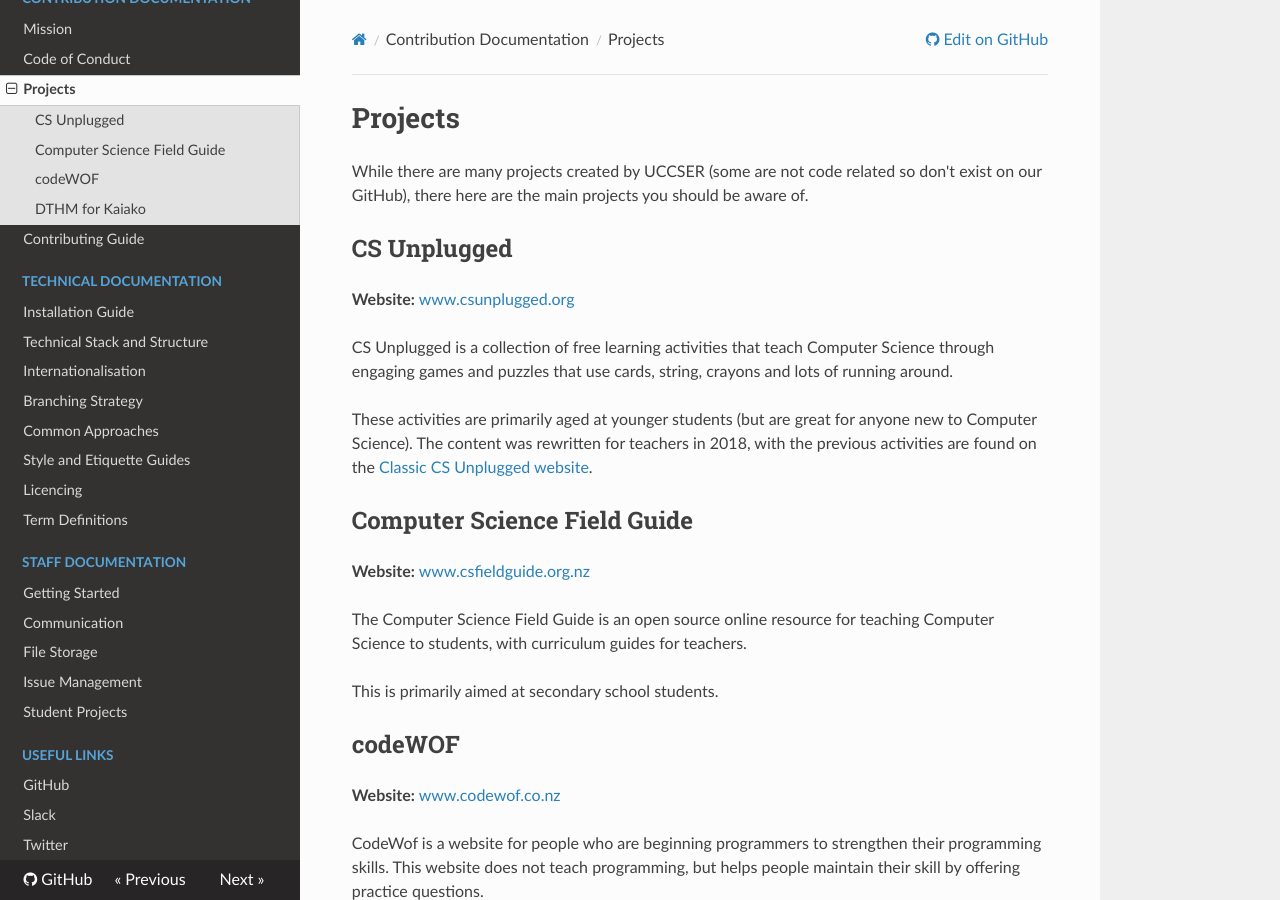
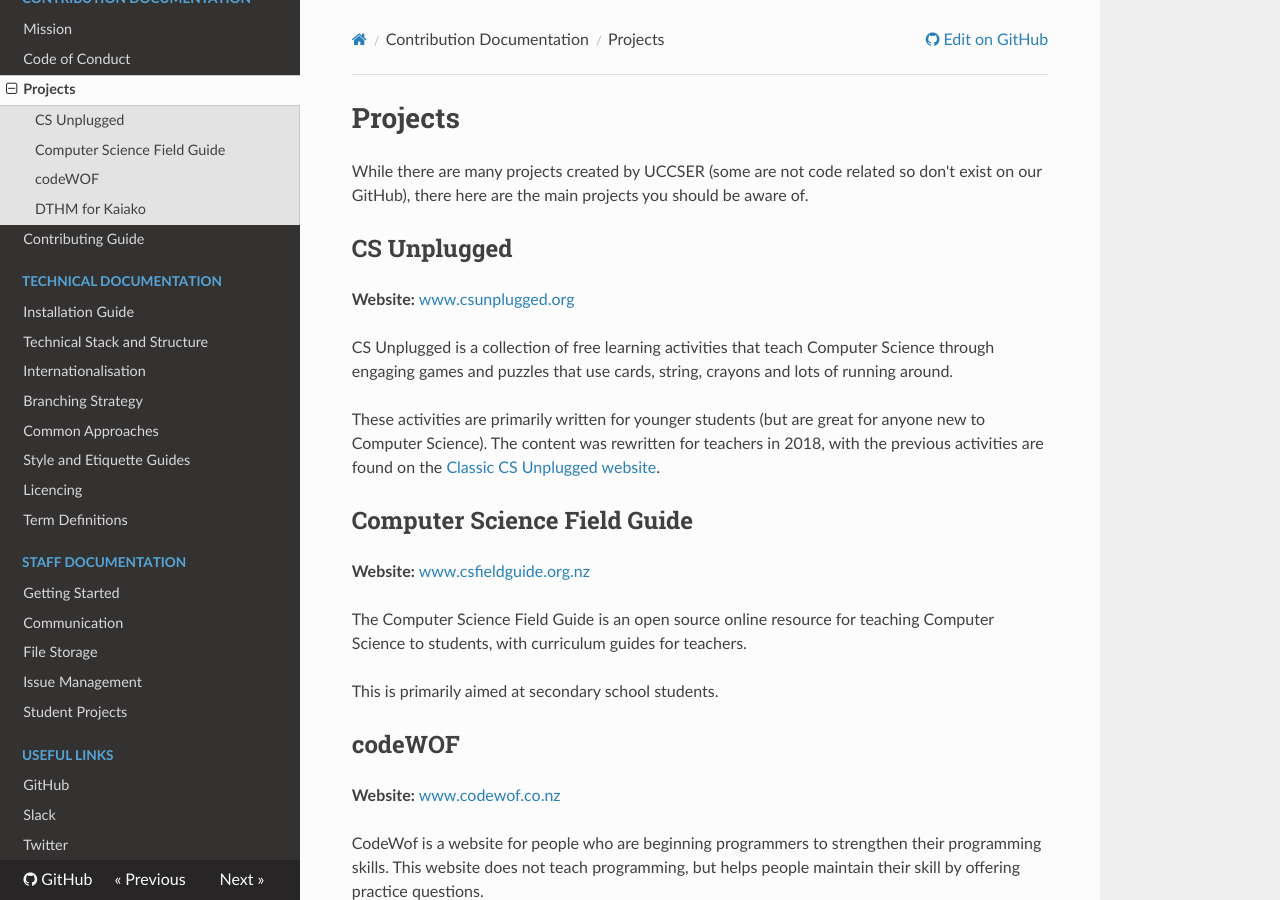
Before and after one commit to uccser/uccser.github.io, an MkDocs documentation site: the page built from docs/contribution-documentation/projects.md, in a window 1280 px wide and 900 px high. Built offline with MkDocs 1.6.1, drawn with Linux system fonts in a browser that asks for light colours; nearby versions of some CDN libraries.

Commit message:
Update projects.md

```diff
--- a/docs/contribution-documentation/projects.md
+++ b/docs/contribution-documentation/projects.md
@@ -8,7 +8,7 @@ While there are many projects created by UCCSER (some are not code related so do
 
 CS Unplugged is a collection of free learning activities that teach Computer Science through engaging games and puzzles that use cards, string, crayons and lots of running around.
 
-These activities are primarily aged at younger students (but are great for anyone new to Computer Science).
+These activities are primarily written for younger students (but are great for anyone new to Computer Science).
 The content was rewritten for teachers in 2018, with the previous activities are found on the [Classic CS Unplugged website](https://classic.csunplugged.org/).
 
 ## Computer Science Field Guide
```
